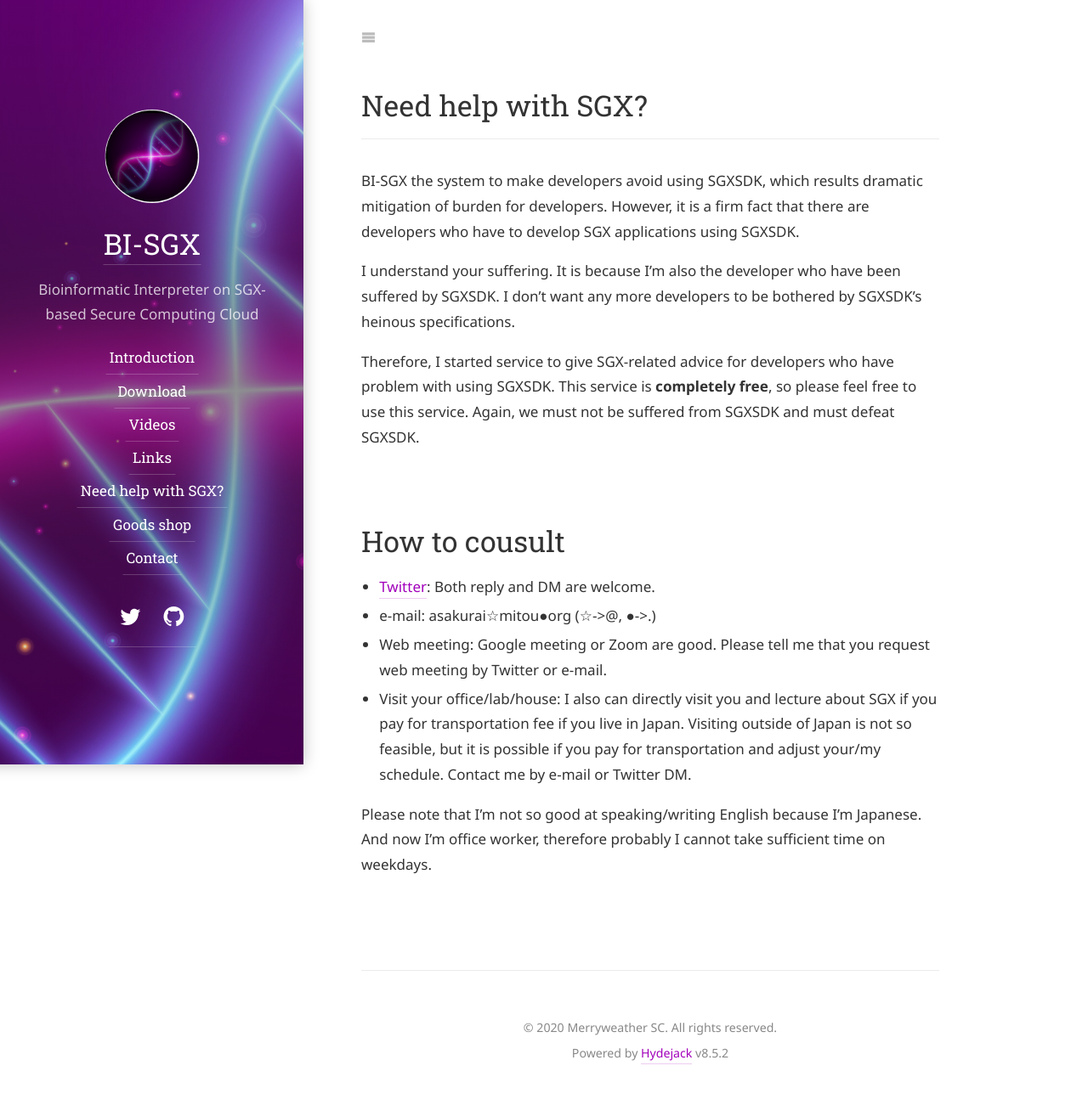
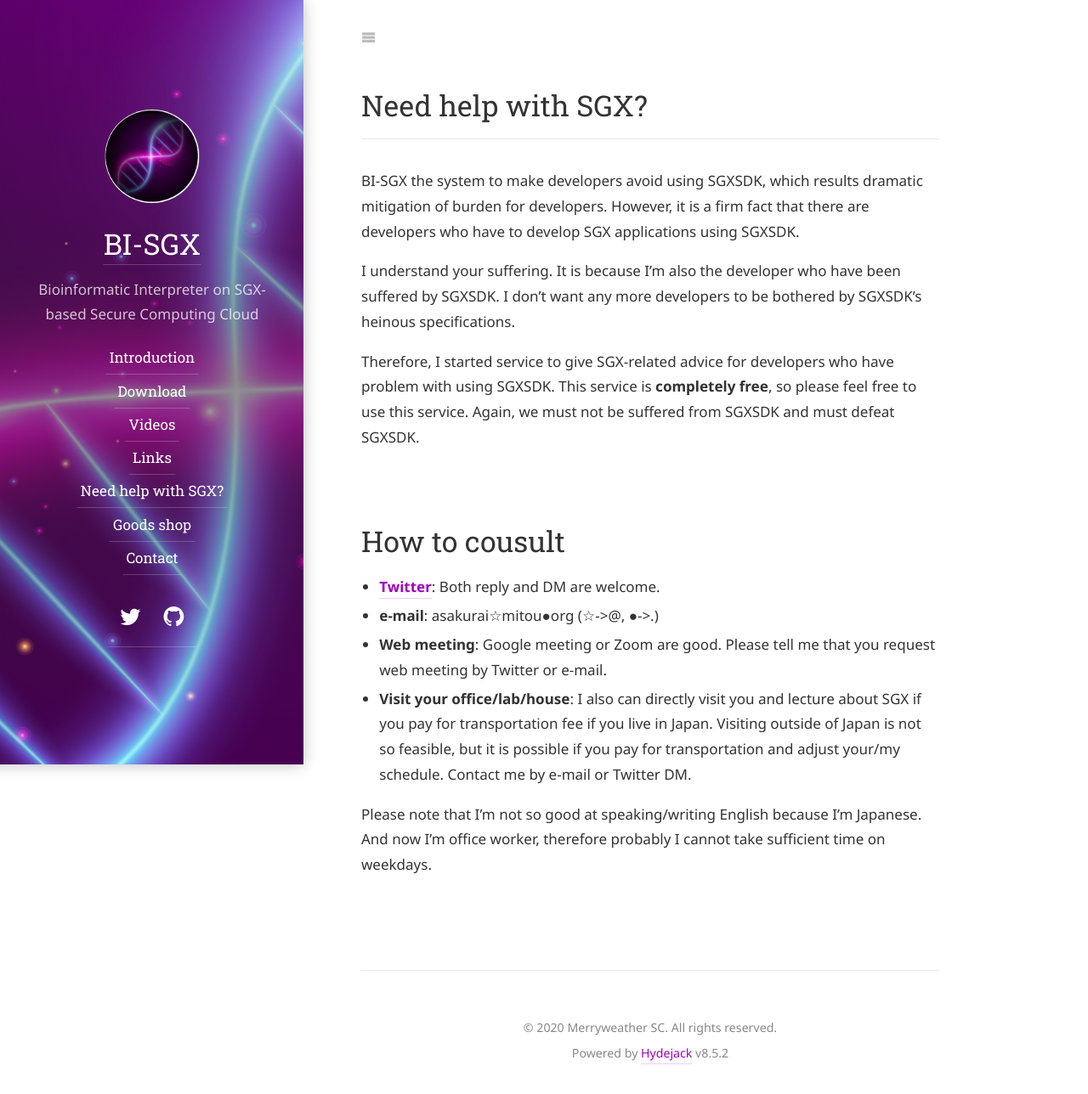
Before and after one commit to hello31337/hello31337.github.io, a Jekyll site: the page built from docs/sgx_consult.md, in a window 1280 px wide. Shown: the whole page at 85% size. Built offline with Jekyll 4.4.1, drawn with Linux system fonts in a browser that asks for light colours; some web fonts are replaced; our own code applies the rules of GitHub Pages for plain Markdown files.

Commit message:
misc update.

```diff
--- a/docs/sgx_consult.md
+++ b/docs/sgx_consult.md
@@ -11,10 +11,10 @@ I understand your suffering. It is because I'm also the developer who have been
 Therefore, I started service to give SGX-related advice for developers who have problem with using SGXSDK. This service is **completely free**, so please feel free to use this service. Again, we must not be suffered from SGXSDK and must defeat SGXSDK.
 
 # How to cousult
-* [Twitter](https://twitter.com/dd_cliffford): Both reply and DM are welcome.
-* e-mail: asakurai☆mitou●org (☆->@, ●->.)
-* Web meeting: Google meeting or Zoom are good. Please tell me that you request web meeting by Twitter or e-mail.
-* Visit your office/lab/house: I also can directly visit you and lecture about SGX if you pay for transportation fee if you live in Japan. Visiting outside of Japan is not so feasible, but it is possible if you pay for transportation and adjust your/my schedule. Contact me by e-mail or Twitter DM.
+* [**Twitter**](https://twitter.com/dd_cliffford): Both reply and DM are welcome.
+* **e-mail**: asakurai☆mitou●org (☆->@, ●->.)
+* **Web meeting**: Google meeting or Zoom are good. Please tell me that you request web meeting by Twitter or e-mail.
+* **Visit your office/lab/house**: I also can directly visit you and lecture about SGX if you pay for transportation fee if you live in Japan. Visiting outside of Japan is not so feasible, but it is possible if you pay for transportation and adjust your/my schedule. Contact me by e-mail or Twitter DM.
 
 
 Please note that I'm not so good at speaking/writing English because I'm Japanese. And now I'm office worker, therefore probably I cannot take sufficient time on weekdays.
```
Also changed, not shown: docs/contact.md (+2 -2 lines).
